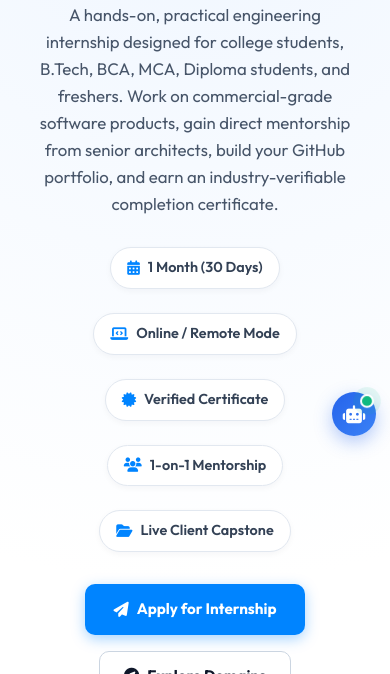
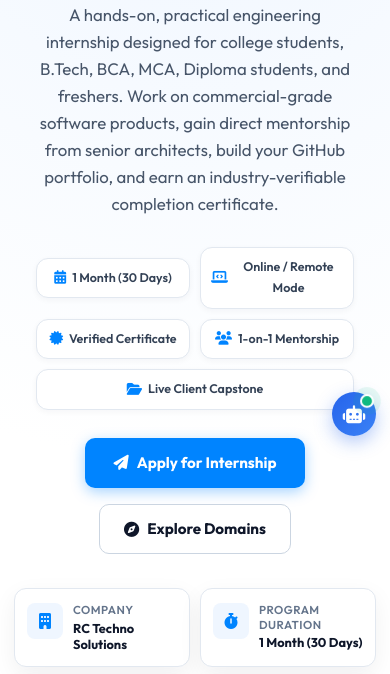
Before and after one commit to Ratanchaurasiya/RC-Techno-Solutions, a website: page internship.html in a window 390 px wide. Shown: the part 394-1068 px from the top of the page. Drawn offline with Linux system fonts and the light colour scheme.

Commit message:
Convert internship quick pills and program overview cards to 2 columns on mobile format

```diff
--- a/internship.html
+++ b/internship.html
@@ -90,6 +90,31 @@
             .iqs-item i {
                 color: #0084ff;
             }
+
+            @media (max-width: 650px) {
+                .internship-quick-strip {
+                    display: grid !important;
+                    grid-template-columns: repeat(2, 1fr) !important;
+                    gap: 10px !important;
+                    max-width: 420px;
+                    margin: 0 auto 28px !important;
+                }
+                .iqs-item {
+                    font-size: 0.78rem !important;
+                    padding: 9px 10px !important;
+                    border-radius: 12px !important;
+                    justify-content: center !important;
+                    text-align: center !important;
+                    gap: 6px !important;
+                }
+                .iqs-item i {
+                    font-size: 0.85rem !important;
+                }
+                /* Make the 5th item span full width or center nicely */
+                .iqs-item:last-child {
+                    grid-column: span 2;
+                }
+            }
             .internship-hero-ctas {
                 display: flex;
                 align-items: center;
@@ -144,6 +169,33 @@
                 padding: 0 20px;
                 position: relative;
                 z-index: 10;
+            }
+            @media (max-width: 650px) {
+                .internship-overview-grid {
+                    grid-template-columns: repeat(2, 1fr) !important;
+                    gap: 10px !important;
+                    padding: 0 14px !important;
+                    margin: -15px auto 40px !important;
+                }
+                .io-card {
+                    padding: 14px 12px !important;
+                    border-radius: 12px !important;
+                    gap: 10px !important;
+                }
+                .io-icon {
+                    width: 36px !important;
+                    height: 36px !important;
+                    font-size: 1rem !important;
+                    border-radius: 8px !important;
+                }
+                .io-info h4 {
+                    font-size: 0.72rem !important;
+                    margin-bottom: 2px !important;
+                }
+                .io-info p {
+                    font-size: 0.80rem !important;
+                    line-height: 1.25 !important;
+                }
             }
             .io-card {
                 background: #ffffff;
```
